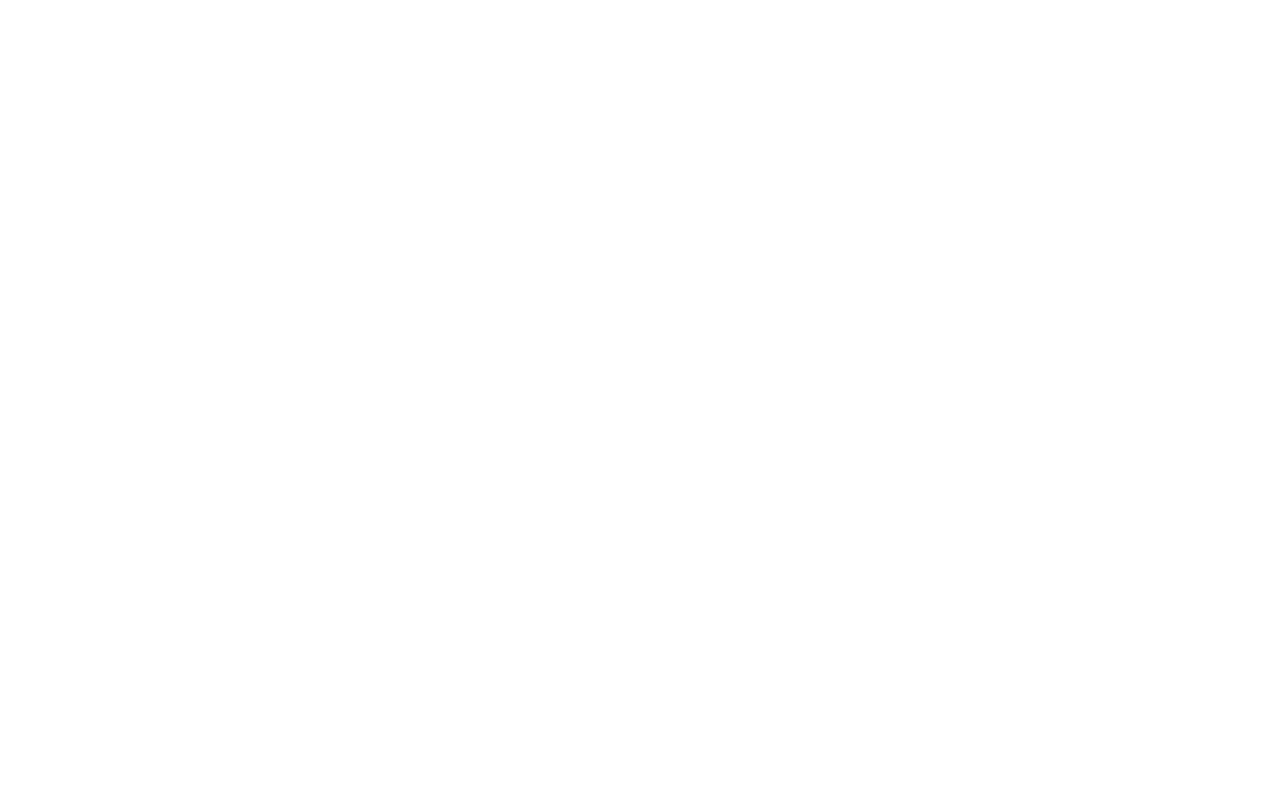
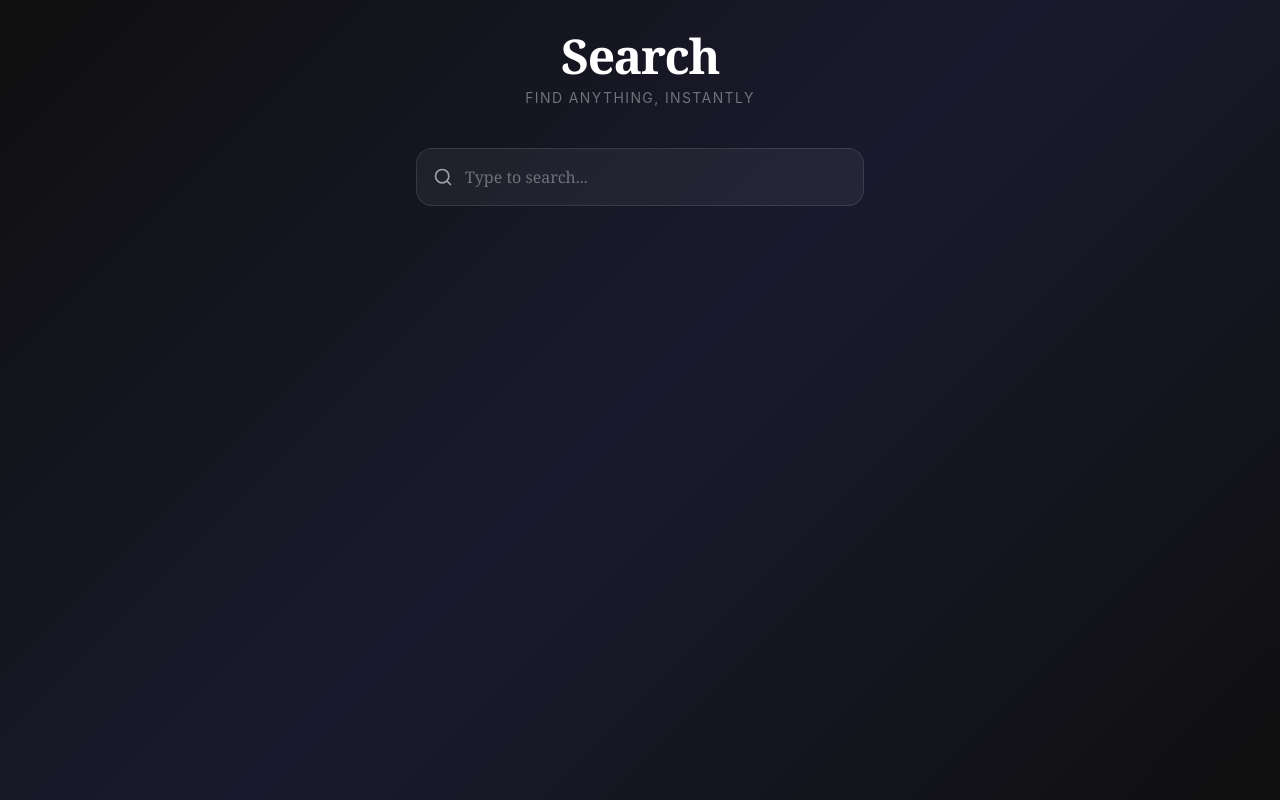
Before and after one commit to prasan-RKP/React-3month-Basics-, a React app: page /debounce in a window 1280 px wide. Before the commit this address had no page. Built offline with nearby package versions, Linux system fonts and the light colour scheme; the HTML template or start-up script is replaced by a standard one.

Commit message:
debounce concept added, solved few examples + curr,ly working on a mini Project

```diff
--- a/src/App.jsx
+++ b/src/App.jsx
@@ -14,6 +14,8 @@ import HomePage from './HomePage'
 import PaginationAPI from './Pagination/PaginationAPI'
 import { Toaster } from 'sonner'
 import NumberPagination from './Pagination/NumberPagination'
+import DebounceEx from './Debounce/DebounceEx'
+import LiveSearchAPI from './Debounce/LiveSearchAPI'
 //import NewTodo from './projects/todos/NewTodo'
 
 
@@ -42,6 +44,8 @@ function App() {
 
          <Route path='/numberPage' element={<NumberPagination />} />
 
+         <Route path='/debounce' element={<LiveSearchAPI />} />
+
         </Routes>
 
 
--- /dev/null
+++ b/src/Debounce/DebounceEx.jsx
@@ -0,0 +1,39 @@
+import React, { useMemo } from 'react'
+
+const DebounceEx = () => {
+
+
+    const myDebounceFunc = (func, wait) => {
+        let timeId;
+        return (e) => {
+            clearTimeout(timeId);
+            timeId = setTimeout(() => func(e), wait);
+        }
+    };
+
+
+    const onChangeInput = (e) => {
+        console.log(e.target.value);
+    }
+
+    let debouncedFunc = useMemo(() => myDebounceFunc(onChangeInput, 1000), []);
+    // Every-Time the component re-render it call again.
+
+    return (
+        <div className="bg-black min-h-screen flex flex-col items-center  p-6">
+            <h1 className="text-center text-gray-50 mb-6 text-3xl font-bold tracking-wide">
+                Debounce Concept (PT-1)
+            </h1>
+
+            <input
+                onChange={debouncedFunc}
+                type="text"
+                placeholder="Add text..."
+                className="w-80 px-4 py-2 rounded-lg border border-gray-600 bg-gray-800 text-gray-100 focus:outline-none focus:ring-2 focus:ring-indigo-500 focus:border-indigo-500 transition duration-200"
+            />
+        </div>
+
+    )
+}
+
+export default DebounceEx;
--- /dev/null
+++ b/src/Debounce/LiveSearchAPI.jsx
@@ -0,0 +1,141 @@
+import React, { useMemo, useState } from 'react'
+
+const LiveSearchAPI = ({ results = [] }) => {
+
+    const items = [
+        'Apple', 'Avocado', 'Banana', 'Blueberry', 'Cherry',
+        'Coconut', 'Dragonfruit', 'Elderberry', 'Fig', 'Grape',
+        'Guava', 'Kiwi', 'Lemon', 'Lime', 'Lychee',
+        'Mango', 'Melon', 'Orange', 'Papaya', 'Peach',
+        'Pear', 'Pineapple', 'Plum', 'Pomegranate', 'Raspberry',
+        'Strawberry', 'Tangerine', 'Watermelon',
+    ]
+
+    let [showDropdown, setShowDropdown] = useState(false);
+    let [query, setQuery] = useState('');
+    let [input, setInput] = useState('');
+
+
+
+    //✅ filter function to call
+    const filteredItems = items.filter((item) =>
+        item.toLowerCase().includes(query.toLowerCase())
+    );
+
+
+    // ✅ Debounce fucntion
+    const debounce = (fn, wait) => {
+        let timeout;
+        return (...args) => {
+            clearTimeout(timeout);
+            timeout = setTimeout(() => fn(...args), wait);
+        }
+    }
+
+    // ✅ Debounce fucntion
+    let debouncedQuery = useMemo(() => debounce((value) => setQuery(value), 800), []);
+
+    const onChangeInput = (e) => {
+        const value = e.target.value
+        setInput(value);
+        debouncedQuery(value);
+    }
+
+
+
+
+    return (
+        <div
+            className="min-h-screen flex flex-col items-center px-4"
+            style={{ background: 'linear-gradient(135deg, #0f0f0f 0%, #1a1a2e 50%, #0f0f0f 100%)' }}
+        >
+            {/* Title */}
+            <div className="mb-10 mt-8 text-center">
+                <h1
+                    className="text-5xl font-black tracking-tight text-white mb-2"
+                    style={{ fontFamily: "'Georgia', serif", letterSpacing: '-0.03em' }}
+                >
+                    Search
+                </h1>
+                <p className="text-zinc-500 text-sm tracking-widest uppercase">
+                    Find anything, instantly
+                </p>
+            </div>
+
+            {/* Search Container */}
+            <div className="w-full max-w-md relative">
+                {/* Input */}
+                <div
+                    className={`relative flex items-center transition-all duration-300 ${showDropdown ? 'rounded-t-2xl' : 'rounded-2xl'
+                        }`}
+                    style={{
+                        background: 'rgba(255,255,255,0.05)',
+                        border: '1.5px solid rgba(255,255,255,0.1)',
+                    }}
+                >
+                    {/* Search Icon */}
+                    <svg
+                        className="absolute left-4 w-5 h-5 text-zinc-400"
+                        fill="none"
+                        stroke="currentColor"
+                        strokeWidth={2}
+                        viewBox="0 0 24 24"
+                    >
+                        <circle cx="11" cy="11" r="8" />
+                        <path d="M21 21l-4.35-4.35" strokeLinecap="round" />
+                    </svg>
+
+                    <input
+                        type="text"
+                        value={input}
+                        onChange={onChangeInput}
+                        placeholder="Type to search..."
+                        className="w-full bg-transparent text-white placeholder-zinc-500 text-base py-4 pl-12 pr-10 outline-none"
+                        style={{ fontFamily: "'Georgia', serif" }}
+                    />
+
+                    {/* Clear Button */}
+                    {query && (
+                        <button
+                            onClick={() => setQuery('')}
+                            className="absolute right-4 text-zinc-500 hover:text-white"
+                        >
+                            ✕
+                        </button>
+                    )}
+                </div>
+
+                {/* Dropdown */}
+                {showDropdown && (
+                    <div
+                        className="absolute w-full rounded-b-2xl overflow-hidden z-10"
+                        style={{
+                            background: 'rgba(18,18,28,0.98)',
+                            border: '1px solid rgba(255,255,255,0.1)',
+                            borderTop: 'none',
+                        }}
+                    >
+                        {results.length > 0 ? (
+                            <ul className="max-h-64 overflow-y-auto">
+                                {results.map((item, i) => (
+                                    <li
+                                        key={i}
+                                        className="px-4 py-3 cursor-pointer text-zinc-300 hover:text-white hover:bg-white/5"
+                                    >
+                                        {item}
+                                    </li>
+                                ))}
+                            </ul>
+                        ) : (
+                            <div className="py-6 text-center text-zinc-500">
+                                No results
+                            </div>
+                        )}
+                    </div>
+                )}
+            </div>
+        </div>
+    )
+}
+
+export default LiveSearchAPI
```
